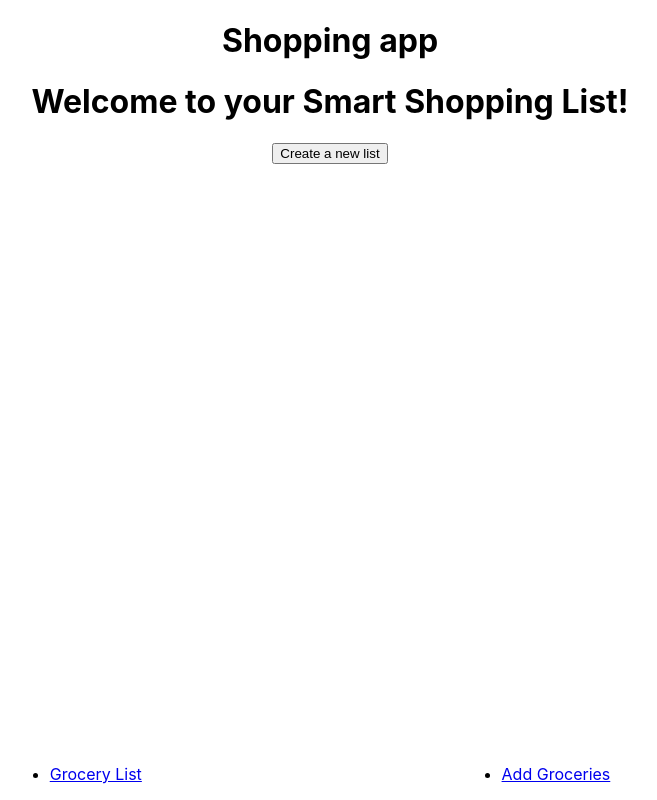
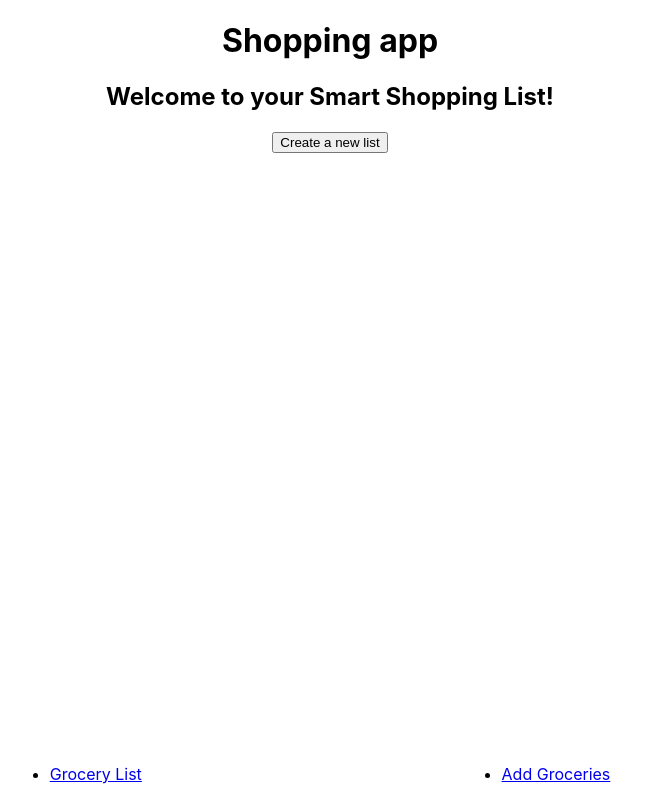
Before and after one commit to the-collab-lab/tcl-22-smart-shopping-list, a React (Create React App) app: page / in a window 1280 px wide. Shown: the whole page, without its empty margins (310-967 px from the left). Built offline with nearby package versions, Linux system fonts and the light colour scheme.

Commit message:
implement useHistory hook

```diff
--- a/src/Welcome.js
+++ b/src/Welcome.js
@@ -1,15 +1,18 @@
 import React from 'react';
 import getToken from './lib/tokens';
+import { useHistory } from 'react-router-dom';
 
 const Welcome = () => {
+  let history = useHistory();
+
   const storeToken = () => {
     const token = getToken();
     localStorage.setItem('userToken', token);
-    window.location.replace('/list');
+    history.push('/list');
   };
   return (
     <div>
-      <h1>Welcome to your Smart Shopping List!</h1>
+      <h2>Welcome to your Smart Shopping List!</h2>
       <button onClick={() => storeToken()}>Create a new list</button>
     </div>
   );
```
